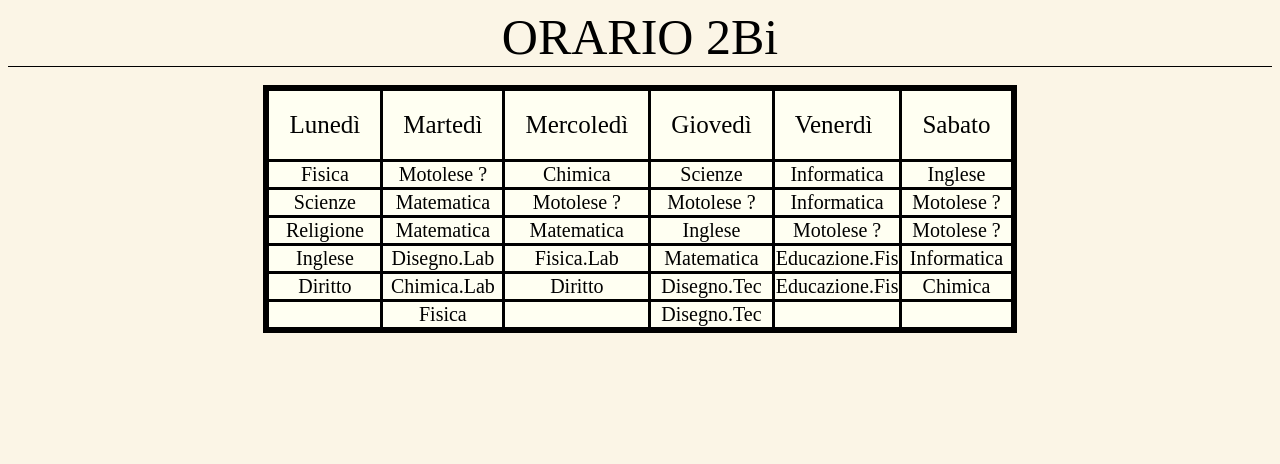
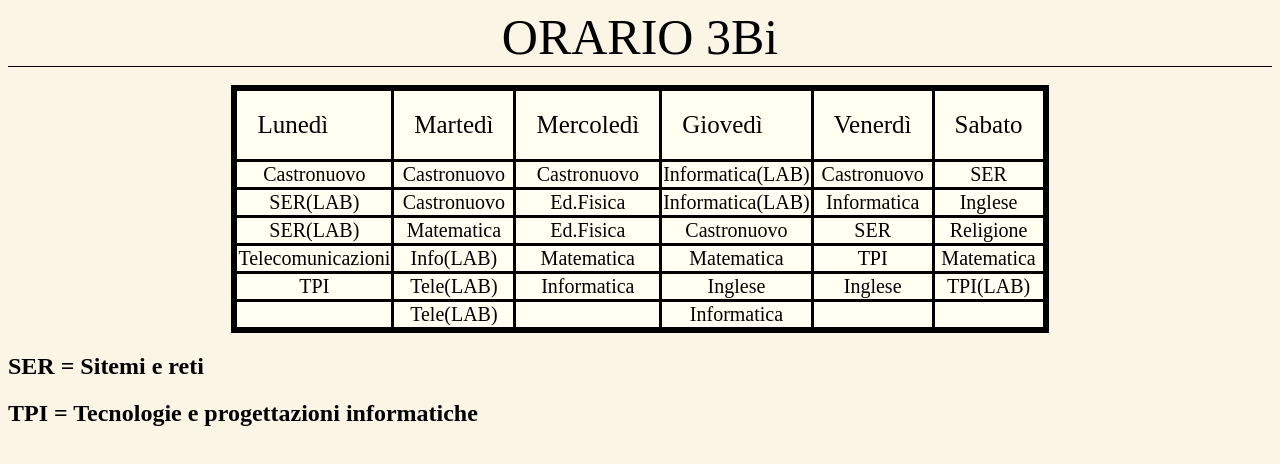
Before and after one commit to Flavio125/orario3b, a plain HTML site: page index.html in a window 1280 px wide. Drawn offline with Linux system fonts and the light colour scheme.

Commit message:
Update index.html

```diff
--- a/index.html
+++ b/index.html
@@ -49,7 +49,7 @@
             }
         </style>
     </head>
-    <header>ORARIO 2Bi</header>
+    <header>ORARIO 3Bi</header>
     <div id="hr" style="width: 100%;">
     </div>
     <br>
@@ -65,50 +65,56 @@
             </thead>
             <tbody>
                 <tr class="jj">
-                    <td >Fisica</td>
-                    <td>Motolese ?</td>
-                    <td>Chimica</td>
-                    <td>Scienze</td>
-                    <td>Informatica</td>
+                	<!-- 1 ora !-->
+                    <td >Castronuovo</td> <!-- LUNEDI !-->
+                    <td>Castronuovo</td> <!-- MARTEDI' !-->
+                    <td>Castronuovo</td> <!-- MERCOLEDI' !-->
+                    <td>Informatica(LAB)</td> <!-- GIOVEDI' !-->
+                    <td>Castronuovo</td> <!-- VENERDI' !-->
+                    <td>SER</td>
+                </tr>
+                <!-- 2 ora !-->
+                <tr class="jj">
+                    <td>SER(LAB)</td> <!-- LUNEDI !-->
+                    <td>Castronuovo</td> <!-- MARTEDI' !-->
+                    <td>Ed.Fisica</td> <!-- MERCOLEDI' !-->
+                    <td>Informatica(LAB)</td> <!-- GIOVEDI' !-->
+                    <td>Informatica</td> <!-- VENERDI' !-->
                     <td>Inglese</td>
                 </tr>
+                <!-- 3 ora !-->
                 <tr class="jj">
-                    <td>Scienze</td>
+                    <td>SER(LAB)</td> <!-- LUNEDI !-->
+                    <td>Matematica</td> <!-- MARTEDI' !-->
+                    <td>Ed.Fisica</td> <!-- MERCOLEDI' !-->
+                    <td>Castronuovo</td> <!-- GIOVEDI' !-->
+                    <td>SER</td> <!-- VENERDI' !-->
+                    <td>Religione</td>
+                </tr>
+                <!-- 4 ora !-->
+                <tr class="jj">
+                    <td>Telecomunicazioni</td> <!-- LUNEDI !-->
+                    <td>Info(LAB)</td> <!-- MARTEDI' !-->
+                    <td>Matematica</td> <!-- MERCOLEDI' !-->
+                    <td>Matematica</td> <!-- GIOVEDI' !-->
+                    <td>TPI</td> <!-- VENERDI' !-->
                     <td>Matematica</td>
-                    <td>Motolese ?</td>
-                    <td>Motolese ?</td>
-                    <td>Informatica</td>
-                    <td>Motolese ?</td>
                 </tr>
+                <!-- 5 ora !-->
                 <tr class="jj">
-                    <td>Religione</td>
-                    <td>Matematica</td>
-                    <td>Matematica</td>
-                    <td>Inglese</td>
-                    <td>Motolese ?</td>
-                    <td>Motolese ?</td>
+                    <td>TPI</td> <!-- LUNEDI !-->
+                    <td>Tele(LAB)</td> <!-- MARTEDI' !-->
+                    <td>Informatica</td> <!-- MERCOLEDI' !-->
+                    <td>Inglese</td> <!-- GIOVEDI' !-->
+                    <td>Inglese</td> <!-- VENERDI' !-->
+                    <td>TPI(LAB)</td>
                 </tr>
-                <tr class="jj">
-                    <td>Inglese</td>
-                    <td>Disegno.Lab</td>
-                    <td>Fisica.Lab</td>
-                    <td>Matematica</td>
-                    <td>Educazione.Fis</td>
-                    <td>Informatica</td>
-                </tr>
-                <tr class="jj">
-                    <td>Diritto</td>
-                    <td>Chimica.Lab</td>
-                    <td>Diritto</td>
-                    <td>Disegno.Tec</td>
-                    <td>Educazione.Fis</td>
-                    <td>Chimica</td>
-                </tr>
+                <!-- 6 ora !-->
                 <tr class="jj">
                     <td></td>
-                    <td>Fisica</td>
+                    <td>Tele(LAB)</td>
                     <td></td>
-                    <td>Disegno.Tec</td>
+                    <td>Informatica</td>
                     <td></td>
                     <td></td>
                 </tr>
@@ -116,4 +122,7 @@
         </table>
     </div>
 
+    <h2>SER = Sitemi e reti</h2>
+    <h2>TPI = Tecnologie e progettazioni informatiche</h2>
+
 </html>
```
